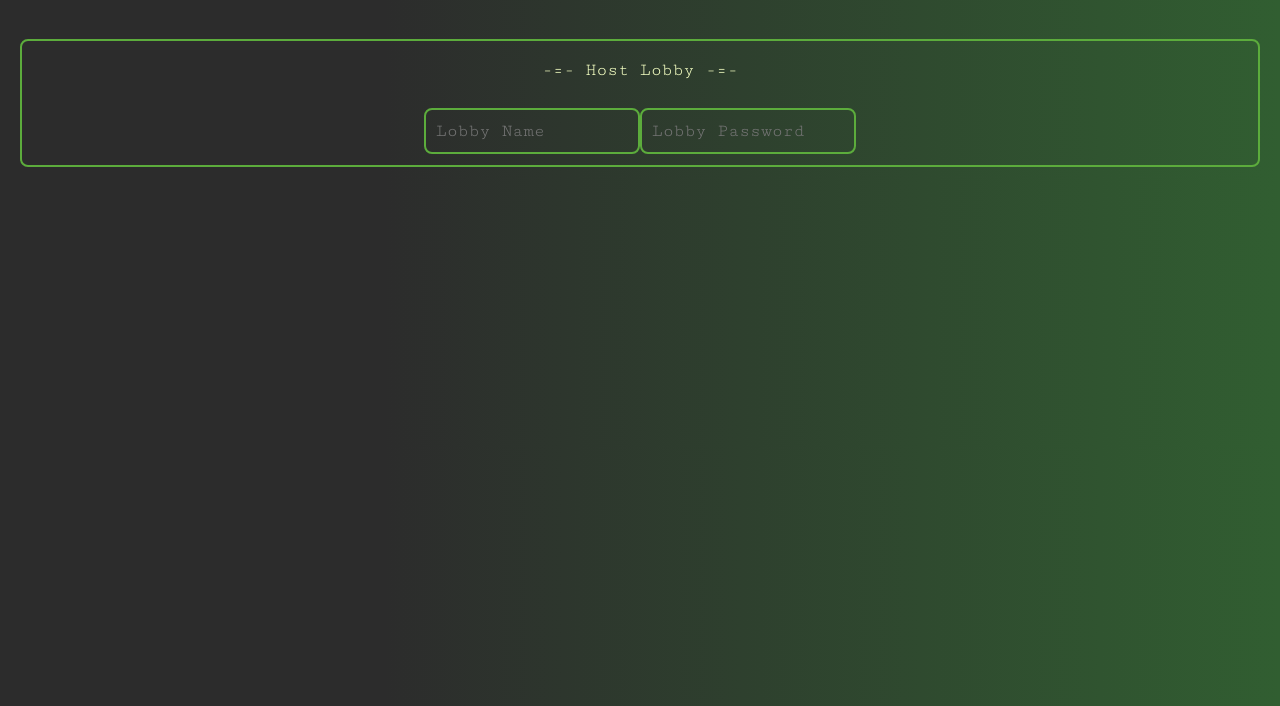
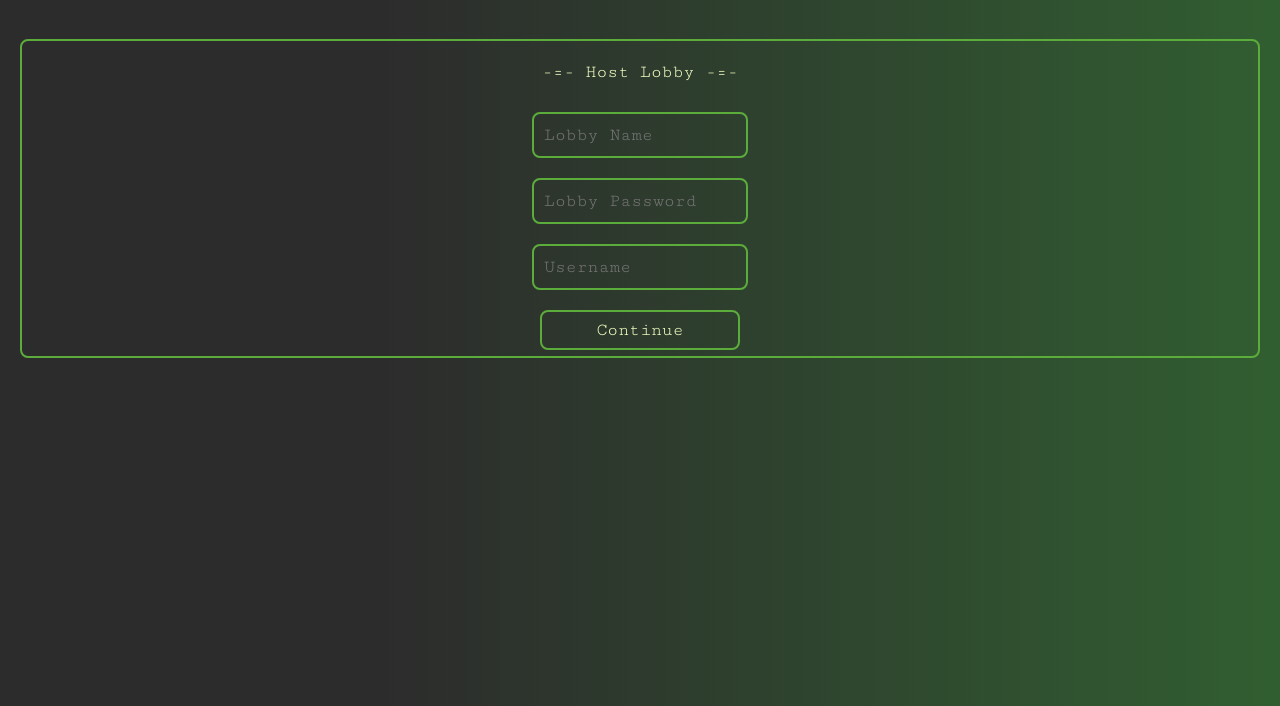
Before and after one commit to thatsbloo/Pokerer, a website with bundled scripts: page public/index.html in a window 1280 px wide. Both pictures are taken after a click on the button "Host Lobby". Shown: the part 94-800 px from the top of the page. Built offline with nearby package versions, Linux system fonts and the light colour scheme; no server answers.

Commit message:
Finished host lobby menu UI (no logic yet)
transitions 🤮

```diff
--- a/public/script.js
+++ b/public/script.js
@@ -52,23 +52,26 @@ function addHostMenu(parent) {
 
     title.innerText = "-=- Host Lobby -=-";
     parent.appendChild(title);
-    requestAnimationFrame(() => {
-        requestAnimationFrame(() => {
-            title.classList.add("active");
-        });
-    });
-    parent.style.height = "auto";
+    // requestAnimationFrame(() => {
+    //     requestAnimationFrame(() => {
+    //         title.classList.add("active");
+    //     });
+    // });
+    // parent.style.height = "auto";
     var lobbynameinput = document.createElement("input");
     lobbynameinput.classList.add("showup");
     lobbynameinput.classList.add("button");
     lobbynameinput.classList.add("input");
     lobbynameinput.placeholder = "Lobby Name";
     parent.appendChild(lobbynameinput);
-    requestAnimationFrame(() => {
-        requestAnimationFrame(() => {
-            lobbynameinput.classList.add("active");
-        });
-    });
+    // requestAnimationFrame(() => {
+    //     requestAnimationFrame(() => {
+    //         lobbynameinput.classList.add("active");
+    //     });
+    // });
+
+    var linebreak = document.createElement("br");
+    parent.appendChild(linebreak);
 
     var lobbypassinput = document.createElement("input");
     lobbypassinput.classList.add("showup");
@@ -76,14 +79,55 @@ function addHostMenu(parent) {
     lobbypassinput.classList.add("input");
     lobbypassinput.placeholder = "Lobby Password";
     parent.appendChild(lobbypassinput);
+    // requestAnimationFrame(() => {
+    //     requestAnimationFrame(() => {
+    //         lobbypassinput.classList.add("active");
+    //     });
+    // });
+
+    var linebreak2 = document.createElement("br");
+    parent.appendChild(linebreak2);
+
+    var usernameinput = document.createElement("input");
+    usernameinput.classList.add("showup");
+    usernameinput.classList.add("button");
+    usernameinput.classList.add("input");
+    usernameinput.placeholder = "Username";
+    parent.appendChild(usernameinput);
+    // requestAnimationFrame(() => {
+    //     requestAnimationFrame(() => {
+    //         usernameinput.classList.add("active");
+    //     });
+    // });
+
+    var linebreak3 = document.createElement("br");
+    parent.appendChild(linebreak3);
+
+    var submitbutton = document.createElement("button");
+    submitbutton.classList.add("showup");
+    submitbutton.classList.add("button");
+    submitbutton.innerText = "Continue";
+    parent.appendChild(submitbutton);
+
+    var finalHeight = parent.scrollHeight ;
+
     requestAnimationFrame(() => {
-        requestAnimationFrame(() => {
-            lobbypassinput.classList.add("active");
+        parent.style.height = finalHeight + "px";
+
+    });
+}
+
+document.getElementById("promptdiv").addEventListener("transitionend", (event) => {
+    if (event.propertyName !== "height") return;
+    var elements = event.target.querySelectorAll(".showup");
+    requestAnimationFrame(() => {
+        elements.forEach((element) => {
+            requestAnimationFrame(() => {
+                element.classList.add("active");
+            });
         });
     });
-
-}
-
+});
 document.getElementById("joinlobby").addEventListener("click", () => {
     document.getElementById("hostlobby").hidden = true;
     document.getElementById("hostlobbybr").hidden = true;
--- a/public/styles.css
+++ b/public/styles.css
@@ -39,10 +39,23 @@ body {
 .showup {
     color: rgba(244, 255, 194, 0);
     transition: all 0.3s ease;
+    border: 2px double rgba(92, 172, 60, 0);
 }
 
 .showup.active {
     color: rgba(244, 255, 194, 1);
+}
+
+.showup.input.active {
+    border: 2px double #5cac3c;
+}
+
+.showup.button.active {
+    border: 2px double #5cac3c;
+}
+
+.button.showup {
+    margin-left: 0px;
 }
 
 .button.input {
```
